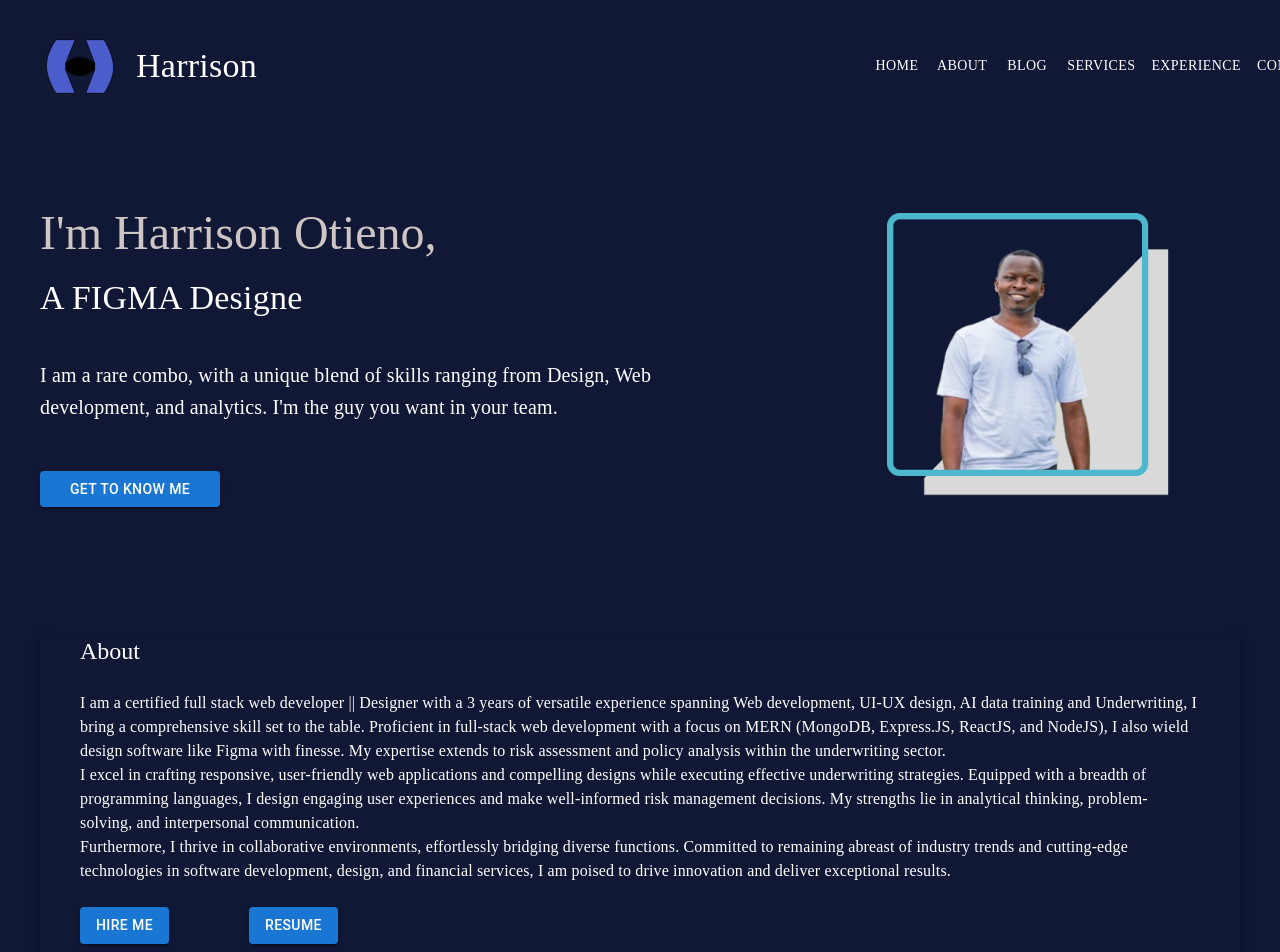
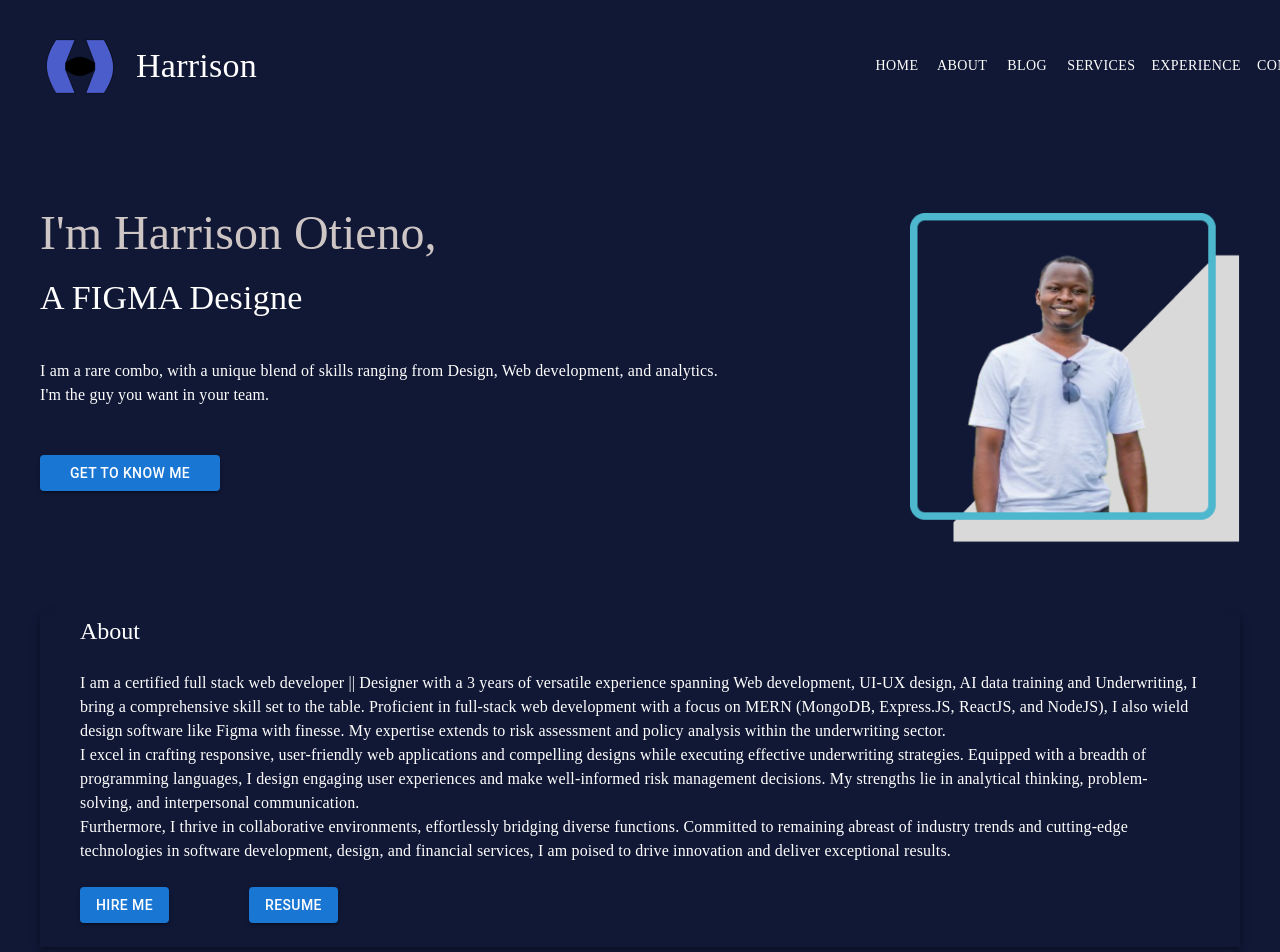
Before and after one commit to Ogalo/my_portifolio, a React (Create React App) app: page / in a window 1280 px wide. Shown: the top 952 px of the page. Built offline with nearby package versions, Linux system fonts and the light colour scheme.

Commit message:
Added new styles

```diff
--- a/src/components/About.tsx
+++ b/src/components/About.tsx
@@ -3,12 +3,12 @@ import { Box, Typography, Stack, Button } from "@mui/material";
 const About = () => {
   return (
     <Box
-    maxWidth="xl"
+
       sx={{ alignItems: "center", boxShadow: 4, mx: 5, px: 5 }}
-      mt={8}
+      mt={5}
 
     >
-      <Typography variant="h5" textAlign="left" fontFamily="karma">
+      <Typography variant="h5" textAlign="left" fontFamily="karma" mt={3}>
           About
       </Typography>
       <Typography sx={{ mt: 3, fontFamily: "karma" }}>
--- a/src/components/Bio.tsx
+++ b/src/components/Bio.tsx
@@ -23,7 +23,7 @@ const Bio = () => {
     flexDirection='row'
     flexWrap='wrap'
     my={5}
-    mx={5}
+    px={5}
     py={4}
 
     >
@@ -50,7 +50,7 @@ const Bio = () => {
             </Typography>
           </Stack>
           <Stack my={2}>
-          <Typography variant='h6' fontFamily='karma' width='80%' mt={3}>I am a rare combo, with a unique blend of skills ranging from Design, Web development, and analytics. I'm the guy you want in your team.</Typography>
+          <Typography fontFamily='karma' width='80%' mt={3}>I am a rare combo, with a unique blend of skills ranging from Design, Web development, and analytics. I'm the guy you want in your team.</Typography>
 
           </Stack>
           <Stack my={2} py={2}>
@@ -70,7 +70,7 @@ const Bio = () => {
             width: {sm: '100%', lg: '80%'}
 
           }}>
-            <img src={Profile} alt="Profile Image"  />
+            <img height='330px' width='330px' src={Profile} alt="Profile Image"  />
 
 
           </Stack>
--- a/src/components/NavBar.tsx
+++ b/src/components/NavBar.tsx
@@ -6,34 +6,30 @@ import {
   Menu,
   Container,
   Button,
-  Tooltip,
   MenuItem,
   Stack,
 } from "@mui/material";
 import { useState } from "react";
 import MenuIcon from "@mui/icons-material/Menu";
 import Logo from "../assests/Logo.svg";
+import { useNavigate } from "react-router-dom";
+
 
 const pages = ["Home", "About", "Blog", "Services", "Experience", "Contact"];
 
 function NavBar() {
   const [anchorElNav, setAnchorElNav] = useState<null | HTMLElement>(null);
-  const [anchorElUser, setAnchorElUser] = useState<null | HTMLElement>(null);
+
 
   const handleOpenNavMenu = (event: React.MouseEvent<HTMLElement>) => {
     setAnchorElNav(event.currentTarget);
-  };
-  const handleOpenUserMenu = (event: React.MouseEvent<HTMLElement>) => {
-    setAnchorElUser(event.currentTarget);
   };
 
   const handleCloseNavMenu = () => {
     setAnchorElNav(null);
   };
 
-  const handleCloseUserMenu = () => {
-    setAnchorElUser(null);
-  };
+
 
   return (
     <Box position="static">
@@ -119,7 +115,7 @@ function NavBar() {
             ))}
           </Box>
 
-          <Box sx={{ flexGrow: 0 }}></Box>
+
         </Toolbar>
       </Container>
     </Box>
```
